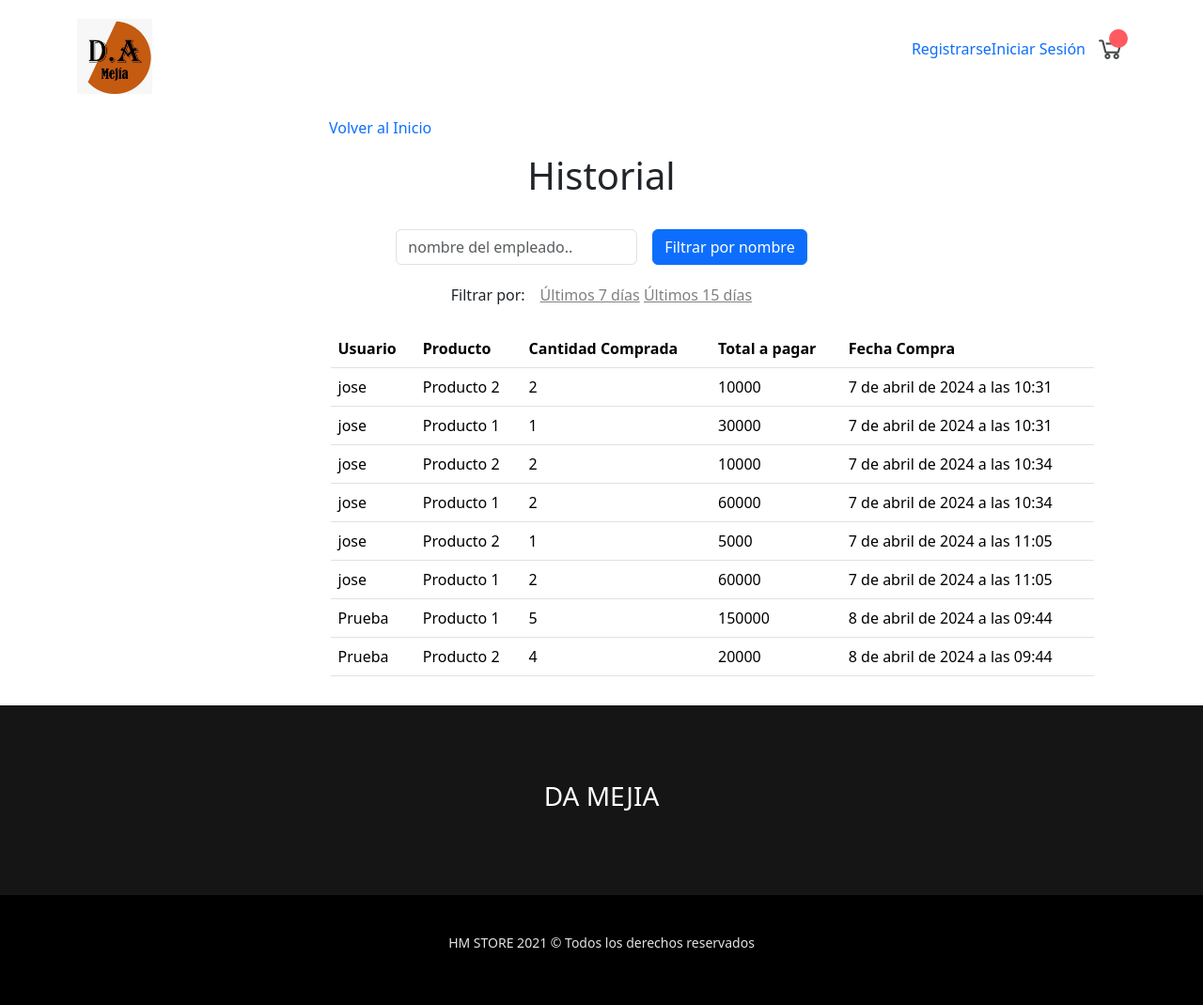
After one commit to Shxlock/DA-Mejia, a Django app: page /historial/ in a window 1280 px wide. The commit adds this page. Shown: the whole page at 94% size. Run offline with Django 4.2, Linux system fonts and the light colour scheme; data comes from the database, SQL or seed files in the repository; both versions use the stored data as it was after the commit; some libraries are stand-ins or nearby versions.

Commit message:
historial

```diff
--- a/proyectowebapp/static/css/base.css
+++ b/proyectowebapp/static/css/base.css
@@ -152,6 +152,13 @@ img{
 }
 
 
+.centrar{
+    display: flex;
+    justify-content: center;
+    align-items: center;
+    color: white;
+}
+
 
 /*=================================
     ESTILOS: Headerhm
@@ -174,6 +181,7 @@ img{
     transition: all .6s ease-in-out;
     margin-top: 20px;
     margin-bottom: 20px;
+
     box-sizing: border-box;
 }
 /* .hm-header .container{
@@ -199,7 +207,8 @@ img{
 }
 
 .header-menu .hm-logo{
-    width: 202px;
+    width: 80px;
+    height: 80px;
 }
 
 .hm-menu{
--- /dev/null
+++ b/proyectowebapp/static/css/historial.css
@@ -0,0 +1,46 @@
+*{
+    margin: 0;
+    padding: 0;
+}
+
+.titulo{
+    display: flex;
+    justify-content: center;
+    padding: 15px;
+}
+
+.d-flex justify-content-center{
+    width: 60%;
+}
+
+.container form{
+    padding: 10px 20px;
+}
+
+.filtrar{
+    border: none;
+    background-color: white;
+    text-decoration: underline;
+    color: gray;
+}
+
+.resultados{
+    display: flex;
+    justify-content: center;
+    margin: 15px;
+    margin-left: 250px;
+}
+
+.table{
+    width: 80%;
+}
+
+.enloace{
+    display: flex;
+    padding-left: 350px;
+    padding-top: 20px;
+}
+
+a{
+    text-decoration: none;
+}
--- a/proyectowebapp/templates/partials/footer.html
+++ b/proyectowebapp/templates/partials/footer.html
@@ -2,33 +2,21 @@
 
     <div class="container">
 
-        <div class="foo-row">
-            <div class="foo-col">
-                <h2>Suscríbete <br>a nuestro newsletter</h2>
-                <form action="" method="GET">
+        {% comment %} <div class="foo-row">
 
-                    <div class="f-input">
-                        <input type="text" placeholder="Ingrese su correo">
-                        <button type="submit" class="hm-btn-round btn-primary"><i class="far fa-paper-plane"></i></button>
-                    </div>
-                </form>
-
-            </div>
-
-            <div class="foo-col">
+            <div class="foo-col-display-felx">
                 <ul>
                    <li><a href="http://">Productos</a></li>
-                   <li><a href="http://">Campañas</a></li>
                    <li><a href="http://">Nosotros</a></li>
                    <li><a href="http://">Contacto</a></li>
-                   <li><a href="http://">Enlace 01</a></li>
-                   <li><a href="http://">Enlace 02</a></li>
-                   <li><a href="http://">Enlace 03</a></li>
+                   <
                 </ul>
             </div>
 
+        </div> {% endcomment %}
+        <div class="centrar">
+            <h3>DA MEJIA</h3>
         </div>
-
     </div>
 
 </footer>
--- a/proyectowebapp/templates/partials/header.html
+++ b/proyectowebapp/templates/partials/header.html
@@ -1,9 +1,11 @@
+{% load static %}
+
 <div class="hm-header">
     <div class="container">
         <div class="header-menu">
             <div class="hm-logo">
                 <a href="#">
-                    <img src="img/logo-home-master-store.png" alt="">
+                    <img src="{% static 'imagenes/logoDAMEJIA.jpeg' %}" alt="">
                 </a>
             </div>
             <nav class="hm-menu">
@@ -11,6 +13,10 @@
                     {% if request.user.is_authenticated %}
 
                         <span class="bienvenida">¡Bienvenido a DA Mejia!</span>
+                        {% if user.is_superuser %}
+                            <li><a href="{% url 'Historial' %}">Historial</a></li>
+                        {% endif %}
+
                         <li><a href="{% url 'Home' %}">Productos</a></li>
                         <li><a href="{% url 'Nosotros' %}">Nosotros</a></li>
                         <li><a href="{% url 'Contacto' %}">Contacto</a></li>
@@ -27,7 +33,7 @@
                         <span></span>
                     </a>
                     <div class="cart-items" id="cart-items-container" style="display: none;">
-                        {% include 'carro/widget.html' %}
+                        {% comment %} {% include 'carro/widget.html' %} {% endcomment %}
                     </div>
 
                 </div>
@@ -39,7 +45,7 @@
     </div>
 </div>
 
-<script src="https://code.jquery.com/jquery-3.6.0.min.js"></script>
+{% comment %} <script src="https://code.jquery.com/jquery-3.6.0.min.js"></script>
 <script>
 $(document).ready(function() {
     const toggleCart = $("#toggle-cart");
@@ -50,4 +56,4 @@ $(document).ready(function() {
         cartItemsContainer.toggle();
     });
 });
-</script>
+</script>  {% endcomment %}
--- a/proyectowebapp/templates/proyectowebapp/base.html
+++ b/proyectowebapp/templates/proyectowebapp/base.html
@@ -1,4 +1,5 @@
 {% load static %}
+{% load historial_tags %}
 <!DOCTYPE html>
 <html lang="en">
 <head>
--- /dev/null
+++ b/proyectowebapp/templates/proyectowebapp/historial.html
@@ -0,0 +1,73 @@
+{% extends 'proyectowebapp/base.html' %}
+{% load static %}
+{% load historial_tags %}
+{% block styles %}
+<link rel="stylesheet" href="{% static 'css/historial.css' %}">
+{% endblock %}
+{% block title %}Historial{% endblock %}
+{% block content %}
+    <span class="enloace">
+        <a class="inicio" href="{% url 'Home' %}">Volver al Inicio</a>
+    </span>
+
+
+    <div class="titulo">
+        <h1>Historial</h1>
+    </div>
+
+    <div class="container">
+        <form method="get" class="d-flex justify-content-center">
+            <div class="col-auto mx-2">
+                <input class="form-control" placeholder="nombre del empleado.." type="text" aria-label="default input example" name="nombre_usuario" value="{{ request.GET.nombre_empleado }}">
+            </div>
+            <div class="col-auto mx-2">
+                <button type="submit" class="btn btn-primary">Filtrar por nombre</button>
+            </div>
+        </form>
+    </div>
+
+    <div class="container">
+        <form method="get" class="d-flex justify-content-center">
+            <div class="col-auto mx-2">
+                <label>Filtrar por:</label>
+            </div>
+            <div class="col-auto mx-2">
+                <button type="submit" name="ultimos_7_dias" value="true" class="filtrar">Últimos 7 días</button>
+                <button type="submit" name="ultimos_15_dias" value="true" class="filtrar">Últimos 15 días</button>
+            </div>
+        </form>
+    </div>
+
+
+    <div class="resultados">
+        <table class="table">
+            <thead>
+            <tr>
+                <th scope="col">Usuario</th>
+                <th scope="col">Producto</th>
+                <th scope="col">Cantidad Comprada</th>
+                <th scope="col">Total a pagar</th>
+                <th scope="col">Fecha Compra</th>
+            </tr>
+            </thead>
+            <tbody>
+                {% for historia in historial %}
+                <tr>
+                    <td>{{ historia.usuario.username }}</td>
+                    <td>{{ historia.producto.nombre }}</td>
+                    <td>{{ historia.cantidad }}</td>
+                    <td>{{ historia.cantidad|multiplica:historia.producto.precio }}</td>
+                    <td>{{ historia.fecha_compra }}</td>
+
+                </tr>
+            {% empty %}
+                <tr>
+                    <td colspan="5">Sin compras.</td>
+                </tr>
+            {% endfor %}
+            </tbody>
+        </table>
+    </div>
+
+
+{% endblock %}
--- a/proyectowebapp/templates/proyectowebapp/home.html
+++ b/proyectowebapp/templates/proyectowebapp/home.html
@@ -3,6 +3,8 @@
 {% load static %}
 
 <title>{% block title %}Inicio {% endblock %}</title>
+
+{% block styles %}<link rel="stylesheet" href="{% static 'css/home.css' %}">{% endblock %}
 
 {% load crispy_forms_tags %}
 
@@ -12,7 +14,7 @@
 
         <div style="float:right;">
             {% if request.user.is_authenticated %}
-                {% comment %} {% include "carro/widget.html" %} {% endcomment %}
+                {% include "carro/widget.html" %}
             {% else %}
                 <div class="alert alert-danger text-center">Haz login para ver el carro.</div>
             {% endif %}
--- /dev/null
+++ b/proyectowebapp/templatetags/historial_tags.py
@@ -0,0 +1,8 @@
+from django import template
+from tienda.models import Factura
+
+register = template.Library()
+
+@register.filter
+def multiplica(value, arg):
+    return value * arg
--- a/proyectowebapp/urls.py
+++ b/proyectowebapp/urls.py
@@ -8,6 +8,7 @@ urlpatterns = [
     path('', views.home, name="Home"),
     path('contacto/', views.contacto, name="Contacto"),
     path('nosotros/', views.nosotros, name="Nosotros"),
+    path('historial/',views.registros,name="Historial"),
 ]
 
 urlpatterns+=static(settings.MEDIA_URL, document_root = settings.MEDIA_ROOT)
--- a/proyectowebapp/views.py
+++ b/proyectowebapp/views.py
@@ -1,7 +1,9 @@
 from django.shortcuts import render, HttpResponse
 from django.shortcuts import render
-from tienda.models import Categoria,Producto
-
+from tienda.models import Categoria,Producto,Factura
+from django.utils import timezone
+from datetime import timedelta
+from datetime import datetime, timedelta
 
 def home(request):
     productos = Producto.objects.all()
@@ -13,3 +15,23 @@ def nosotros(request):
 
 def contacto(request):
     return render(request,'partials/contacto.html')
+
+def registros(request):
+    nombre_usuario = request.GET.get('nombre_usuario')
+    ultimos_7_dias = request.GET.get('ultimos_7_dias')
+    ultimos_15_dias = request.GET.get('ultimos_15_dias')
+
+    fecha_actual = datetime.now().date()
+    fecha_inicio_7_dias = fecha_actual - timedelta(days=7)
+    fecha_inicio_15_dias = fecha_actual - timedelta(days=15)
+    historial = Factura.objects.all()
+
+    if nombre_usuario:
+        historial = historial.filter(usuario__username__icontains=nombre_usuario)
+    if ultimos_7_dias:
+        historial = historial.filter(fecha_compra__gte=fecha_inicio_7_dias, fecha_compra__lte=fecha_actual)
+
+    if ultimos_15_dias:
+        historial = historial.filter(fecha_compra__gte=fecha_inicio_15_dias, fecha_compra__lte=fecha_actual)
+
+    return render(request, 'proyectowebapp/historial.html', {'historial': historial})
```
Also changed, not shown: proyectowebapp/static/css/contacto.css (+10 -1 lines), proyectowebapp/static/css/home.css (added, +11 -0 lines), proyectowebapp/static/css/nosotros.css (+10 -1 lines), proyectowebapp/templates/partials/contacto.html (+10 -3 lines), proyectowebapp/templates/partials/nosotros.html (+9 -4 lines), db.sqlite3, proyectowebapp/static/imagenes/logoDAMEJIA.jpeg (added), proyectowebapp/templatetags/__init__.py (added).
